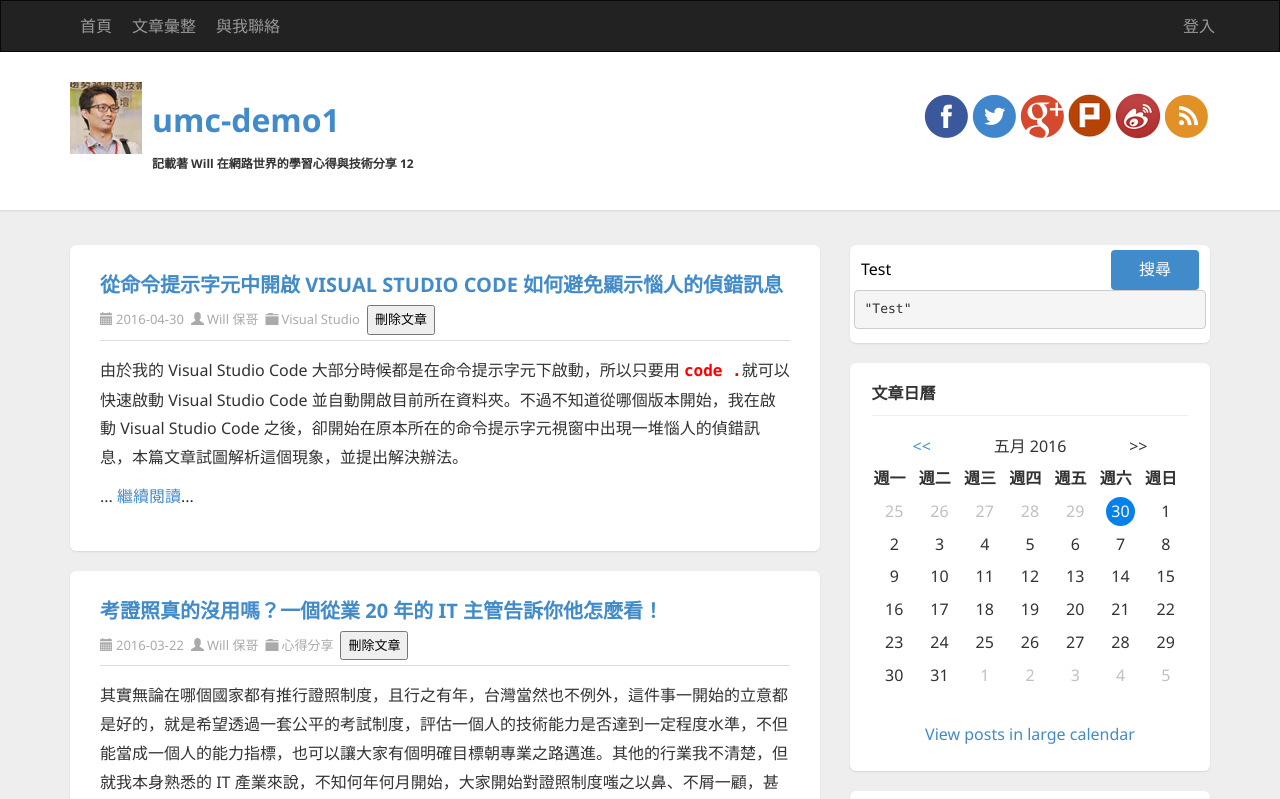
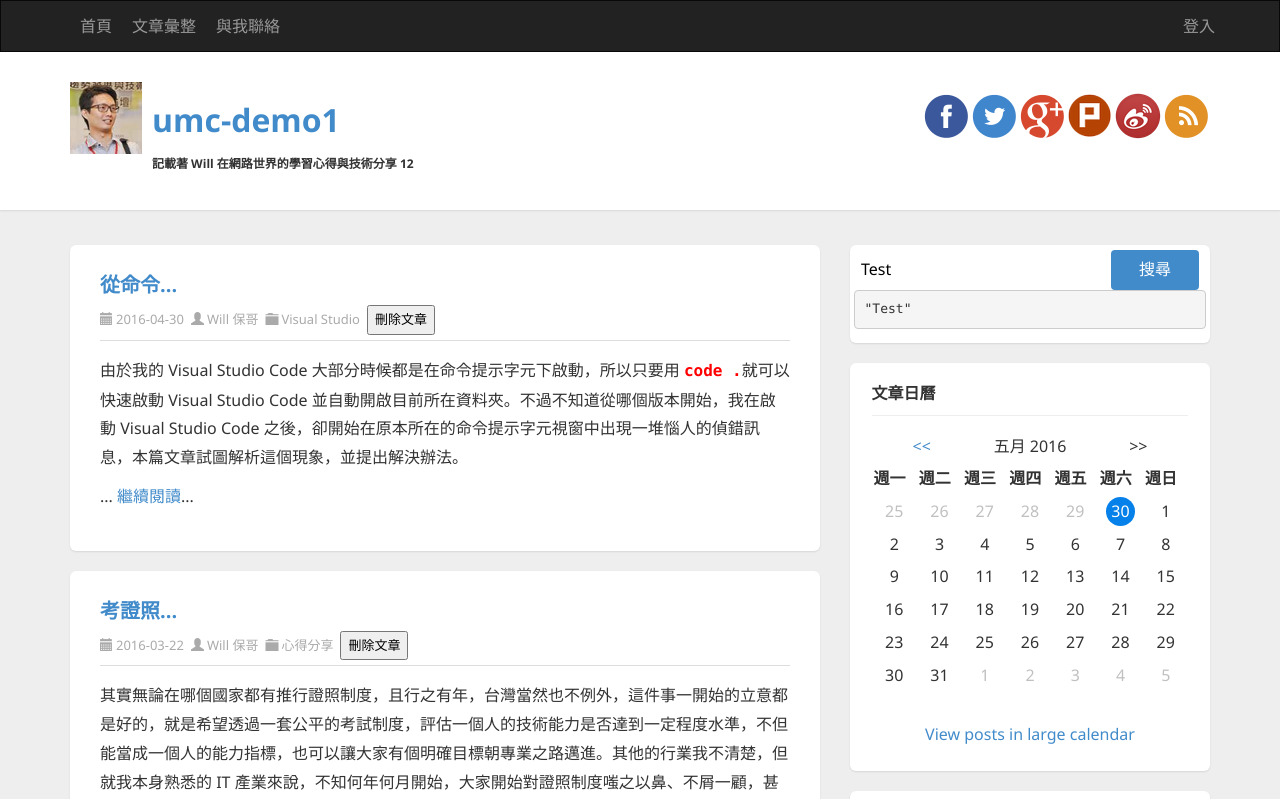
Before and after one commit to coolrare/umc-demo1, an Angular app: page / in a window 1280 px wide. Shown: the top 799 px of the page. Built offline with nearby package versions, Linux system fonts and the light colour scheme.

Commit message:
示範 Pipe 用法

```diff
--- a/src/app/app.module.ts
+++ b/src/app/app.module.ts
@@ -6,13 +6,15 @@ import { HeaderComponent } from './header/header.component';
 import { FooterComponent } from './footer/footer.component';
 import { FormsModule } from '@angular/forms';
 import { ArticleComponent } from './article/article.component';
+import { MaskPipe } from './mask.pipe';
 
 @NgModule({
   declarations: [
     AppComponent,
     HeaderComponent,
     FooterComponent,
-    ArticleComponent
+    ArticleComponent,
+    MaskPipe
   ],
   imports: [
     BrowserModule,
--- a/src/app/article/article.component.html
+++ b/src/app/article/article.component.html
@@ -2,7 +2,7 @@
 <article class="post" id="post{{ i }}" >
   <header class="post-header">
     <h2 class="post-title">
-      <a [href]="item.href">{{ item.title | uppercase }}</a>
+      <a [href]="item.href">{{ item.title | uppercase | mask }}</a>
     </h2>
     <div class="post-info clearfix">
       <span class="post-date"
--- /dev/null
+++ b/src/app/mask.pipe.ts
@@ -0,0 +1,12 @@
+import { Pipe, PipeTransform } from '@angular/core';
+
+@Pipe({
+  name: 'mask'
+})
+export class MaskPipe implements PipeTransform {
+
+  transform(value: string): string {
+    return value.substring(0, 3) + '...';
+  }
+
+}
```
